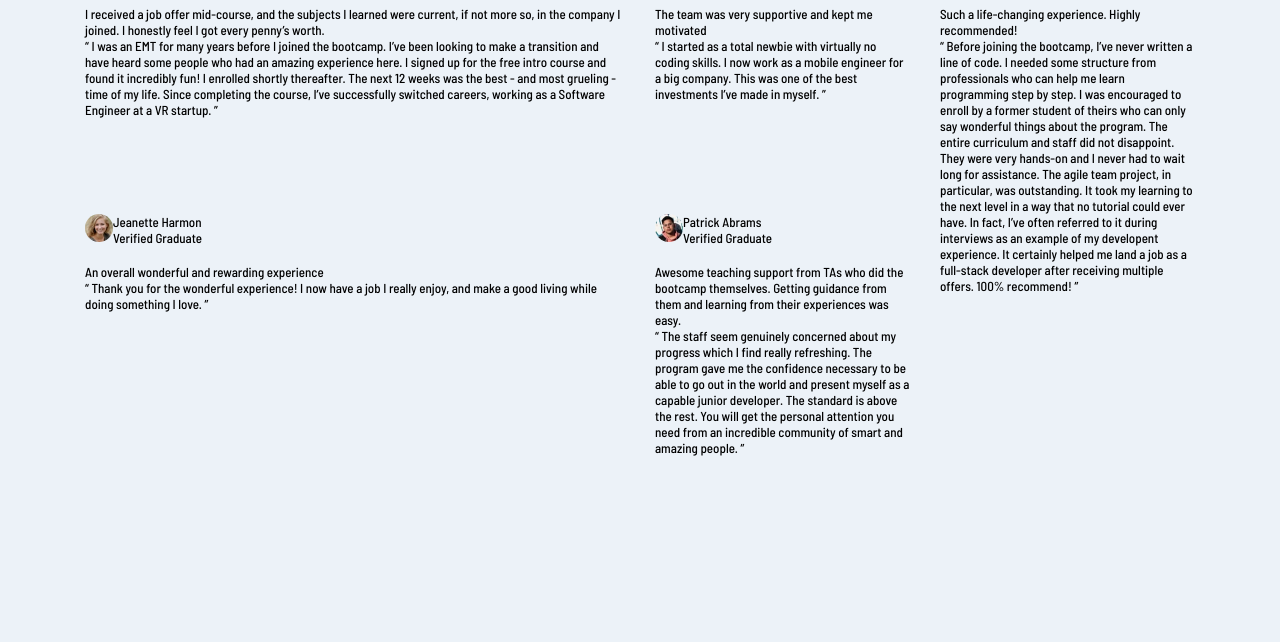
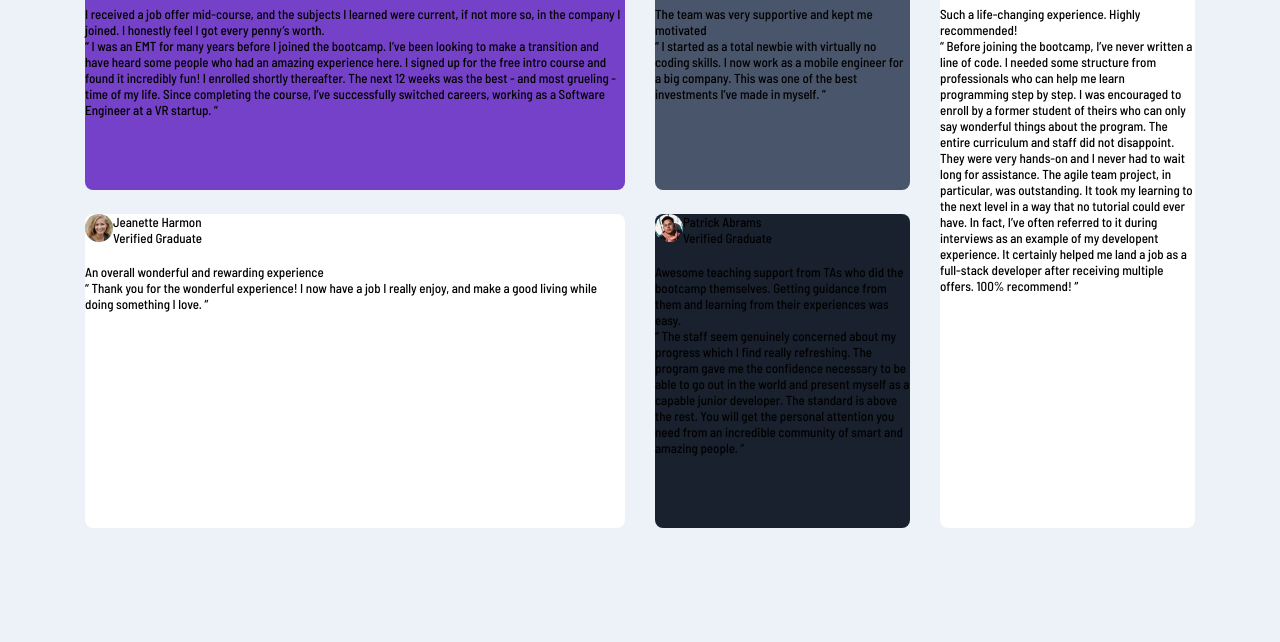
Before and after one commit to ronnypdev/JS-FE-Projects, a website built with Vite: page src/junior_components/testimonials-grid-section-main/index.html in a window 1280 px wide. Shown: the part 158-800 px from the top of the page. Built offline with nearby package versions, Linux system fonts and the light colour scheme.

Commit message:
Added bg color

```diff
--- a/src/junior_components/testimonials-grid-section-main/css/style.css
+++ b/src/junior_components/testimonials-grid-section-main/css/style.css
@@ -45,23 +45,28 @@ body {
   gap: var(--grid-gap);
 }
 
+.testimonial {
+  border-radius: 8px;
+}
+
 .testimonial:nth-child(1) {
-
+  background-color: var(--color-purple);
 }
 
 .testimonial:nth-child(2) {
-
+  background-color: var(--color-matted-grey);
 }
 
 .testimonial:nth-child(3) {
-
+  background-color: var(--color-white);
 }
 
 .testimonial:nth-child(4) {
-
+  background-color: var(--color-matted-black);
 }
 
 .testimonial:nth-child(5) {
+  background-color: var(--color-white);
   grid-column-start: 3;
   grid-row: 1 / 3;
 }
```
